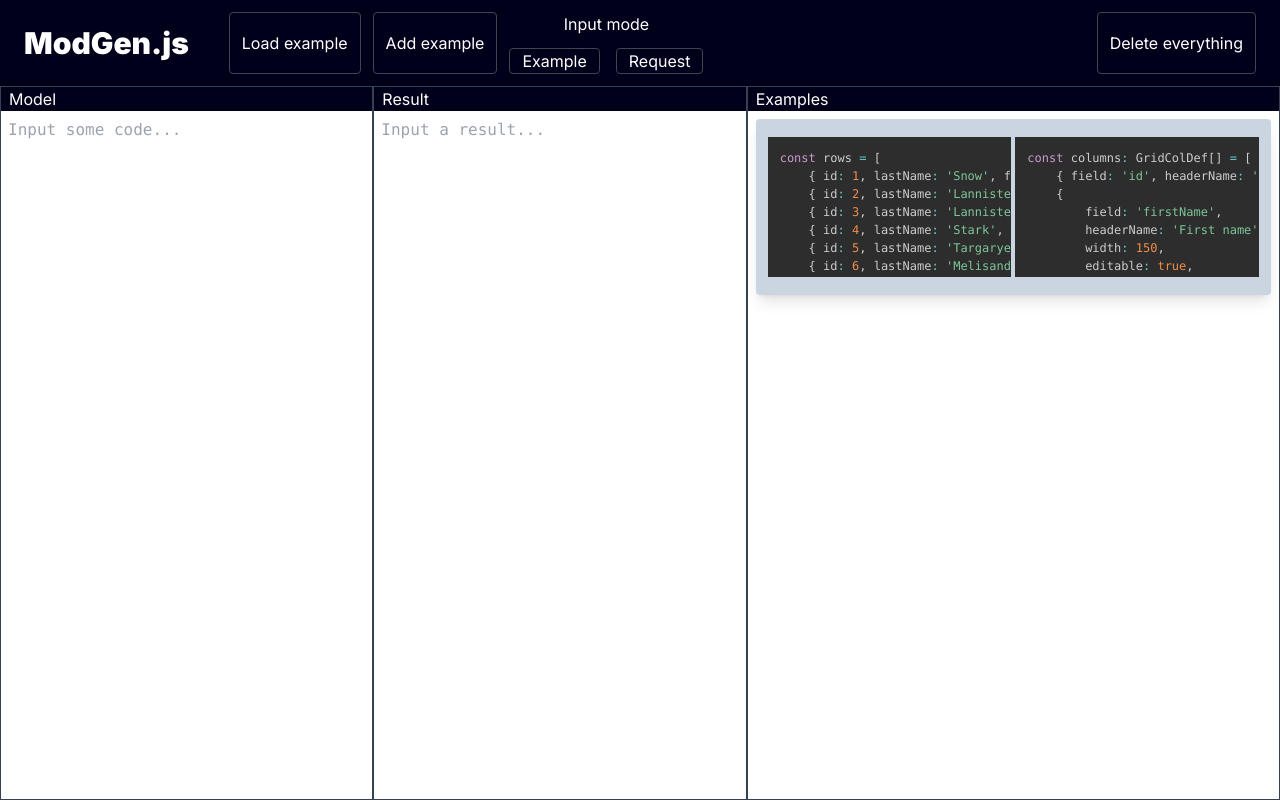
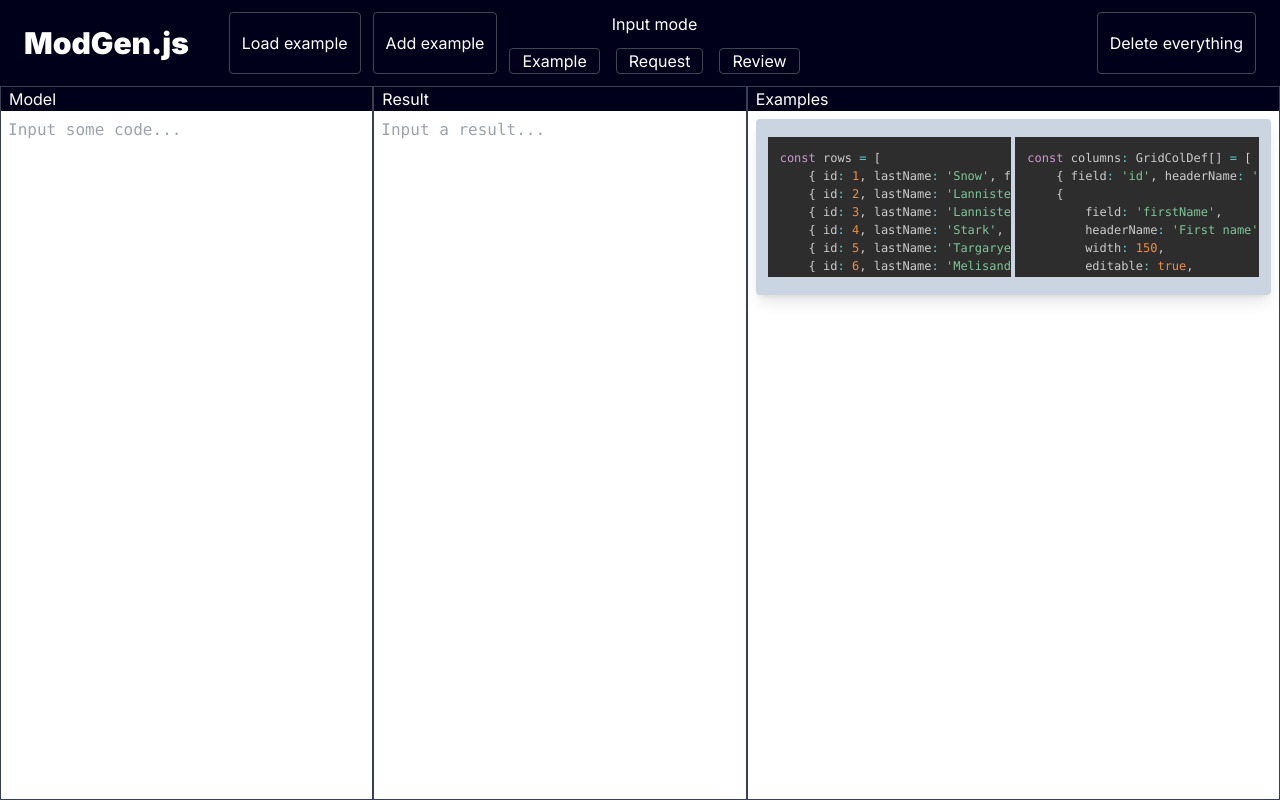
Before and after one commit to unosquare/modgen.js, a Next.js app: page / in a window 1280 px wide. Built offline with nearby package versions, Linux system fonts and the light colour scheme; no server answers.

Commit message:
Updated nexjs to v14, added code review feature (#20)
* Updated nexjs to v14, added code review feature

* console.log's  removed

---------

Co-authored-by: Byron <212220367@soy.utj.edu.mx>

```diff
--- a/package.json
+++ b/package.json
@@ -13,7 +13,7 @@
     "@types/react": "18.2.21",
     "@types/react-dom": "18.2.7",
     "autoprefixer": "10.4.15",
-    "next": "13.5.6",
+    "next": "^14.0.2",
     "openai": "^4.5.0",
     "postcss": "8.4.31",
     "prismjs": "^1.29.0",
@@ -28,7 +28,7 @@
   "devDependencies": {
     "@types/prismjs": "^1.26.1",
     "eslint": "^8.52.0",
-    "eslint-config-next": "^14.0.1",
+    "eslint-config-next": "^14.0.2",
     "eslint-config-unosquare": "^0.8.2",
     "eslint-plugin-prettier": "^5.0.1",
     "eslint-plugin-unused-imports": "^3.0.0",
--- a/src/app/components/Examples.tsx
+++ b/src/app/components/Examples.tsx
@@ -2,13 +2,15 @@
 import Shots from './Shots';
 
 // examples are built with one user input and result
-const Examples = () => {
+const Examples = ({ modeUp }: { modeUp: boolean }) => {
     const [examples] = userInputsArr((state) => [state.examples]);
 
+    const examplesClassName = modeUp ? 'opacity-50' : '';
+
     return (
-        <div className='flex flex-col h-full grow border border-gray-700'>
+        <div className={`flex flex-col h-full grow border border-gray-700`}>
             <h1 className='basis-[2%] ml-2'>Examples</h1>
-            <div className='basis-[98%] bg-white text-black overflow-y-auto grow'>
+            <div className={`basis-[98%] bg-white text-black overflow-y-auto grow ${examplesClassName}`}>
                 <Shots examples={examples} />
             </div>
         </div>
--- a/src/app/components/Inputs.tsx
+++ b/src/app/components/Inputs.tsx
@@ -6,9 +6,10 @@
 interface InputsType {
     data: string | undefined | null;
     isLoading: boolean;
+    modeUp: boolean;
 }
 
-const Inputs = ({ data, isLoading }: InputsType) => {
+const Inputs = ({ data, isLoading, modeUp }: InputsType) => {
     const [userInput, updateUserInput, userResults, updateUserResults] = userInputsArr((state) => [
         state.userInputs,
         state.updateUserInput,
@@ -23,8 +24,9 @@
                 data={data}
                 userResults={userResults}
                 updateUserResults={updateUserResults}
-                disabled={isLoading}
+                disabled={isLoading || modeUp}
                 isLoading={isLoading}
+                modeUp={modeUp}
             />
         </Container>
     );
--- a/src/app/components/Result.tsx
+++ b/src/app/components/Result.tsx
@@ -12,17 +12,20 @@
     updateUserResults: (input: string) => void;
     disabled: boolean;
     isLoading: boolean;
+    modeUp: boolean;
 }
 
 // results are GPT responses exemplified by the user
-export const Result = ({ data, userResults, updateUserResults, disabled, isLoading }: ResultTypes) => {
+export const Result = ({ data, userResults, updateUserResults, disabled, isLoading, modeUp }: ResultTypes) => {
     useEffect(() => {
         if (typeof data === 'string') {
             updateUserResults(data);
         }
     }, [data, updateUserResults]);
 
-    const textAreaClassName = isLoading ? 'animate-pulse' : '';
+    const textAreaClassName = isLoading ? 'animate-pulse ' : '';
+
+    const placeHolderText = modeUp ? 'Field deactivated, input code in model to review it' : 'Input a result...';
 
     return (
         <div className='flex flex-col w-[50%] h-full grow border border-gray-700'>
@@ -37,7 +40,7 @@
                     preClassName='!break-all'
                     textareaClassName='!break-all'
                     disabled={disabled}
-                    placeholder='Input a result...'
+                    placeholder={placeHolderText}
                 />
             </div>
         </div>
--- a/src/app/components/ToolBar.tsx
+++ b/src/app/components/ToolBar.tsx
@@ -1,14 +1,16 @@
 /* eslint-disable react-hooks/rules-of-hooks */
 /* eslint-disable @typescript-eslint/no-misused-promises */
-import React, { useState } from 'react';
+import React, { Dispatch, SetStateAction, useState } from 'react';
 import { ShotsTypes, userInputsArr } from '../../store/inputStore';
 
 interface toolBarInter {
     isLoading: boolean;
     send: (examples: ShotsTypes[], userInputs: string) => Promise<void>;
+    changeModeUp: Dispatch<SetStateAction<boolean>>;
+    modeUp: boolean;
 }
 
-export const ToolBar = ({ isLoading, send }: toolBarInter) => {
+export const ToolBar = ({ isLoading, send, changeModeUp, modeUp }: toolBarInter) => {
     const [
         updateUserInputArr,
         userInput,
@@ -33,9 +35,15 @@
 
     const buttonClassName = isLoading ? ' text-gray-400' : ' hover:bg-slate-600';
 
-    const disabledSendRequest = !(examples.length >= 1 && userInput !== '' && !isLoading);
+    const disabledSendRequest = !(
+        (examples.length >= 1 && userInput !== '' && !isLoading) ||
+        (modeUp && userInput !== '')
+    );
     const classNameForSend = disabledSendRequest ? ' text-gray-400' : ' hover:bg-yellow-800';
     const classNameForButton = isLoading ? ' text-gray-400' : ' hover:bg-red-900';
+
+    console.log('disabled:', disabledSendRequest);
+    console.log('modeUp:', modeUp);
 
     const clickedAdd = () => {
         if (userInput.trim() !== '' && userResults.trim() !== '') {
@@ -98,7 +106,10 @@
                         <button
                             className='px-3 rounded hover:bg-yellow-100 hover:text-black'
                             type='button'
-                            onClick={() => onModeClick(true)}
+                            onClick={() => {
+                                onModeClick(true);
+                                changeModeUp(false);
+                            }}
                             disabled={isLoading}
                         >
                             Example
@@ -106,10 +117,24 @@
                         <button
                             className='px-3 rounded hover:bg-blue-200 hover:text-black'
                             type='button'
-                            onClick={() => onModeClick(false)}
+                            onClick={() => {
+                                onModeClick(false);
+                                changeModeUp(false);
+                            }}
                             disabled={isLoading}
                         >
                             Request
+                        </button>
+                        <button
+                            className='px-3 rounded hover:bg-pink-200 hover:text-black'
+                            type='button'
+                            onClick={() => {
+                                onModeClick(false);
+                                changeModeUp(true);
+                            }}
+                            disabled={isLoading}
+                        >
+                            Review
                         </button>
                     </div>
                 </div>
--- a/src/app/page.tsx
+++ b/src/app/page.tsx
@@ -1,4 +1,5 @@
 'use client';
+import { useState } from 'react';
 import { useMutation } from 'react-query';
 import OpenAI from 'openai';
 import Examples from './components/Examples';
@@ -23,10 +24,12 @@
 }
 
 const Home = () => {
+    const [modeUp, changeModeUp] = useState(false);
+
     // react query request, error handlers and fetch trigger
     const { data, isError, isLoading, mutateAsync } = useMutation(
         ({ examples, lastPrompt }: { examples: ShotsTypes[]; lastPrompt: string }) =>
-            gptQuery(insertExamples(examples, lastPrompt)),
+            gptQuery(insertExamples(examples, lastPrompt, modeUp)),
     );
 
     // send request to gpt after button is pressed
@@ -46,13 +49,13 @@
         <div className='flex flex-col pt-3 h-screen'>
             <div className='mx-6 mb-3 flex flex-row basis-[2%]'>
                 <h1 className='text-3xl font-black place-self-center'>ModGen.js</h1>
-                <ToolBar isLoading={isLoading} send={send} />
+                <ToolBar isLoading={isLoading} send={send} changeModeUp={changeModeUp} modeUp={modeUp} />
             </div>
             <div className='flex flex-row text-base grow min-h-0 basis-[98%]'>
-                <Inputs data={data} isLoading={isLoading} />
+                <Inputs data={data} isLoading={isLoading} modeUp={modeUp} />
 
                 <Container className='w-5/12'>
-                    <Examples />
+                    <Examples modeUp={modeUp} />
                 </Container>
             </div>
         </div>
--- a/src/app/promptTemplates.ts
+++ b/src/app/promptTemplates.ts
@@ -1,7 +1,9 @@
 import { ShotsTypes } from '@/store/inputStore';
 import OpenAI from 'openai';
 
-const masterPrompt = (): string => `You are a code generation machine, and
+const masterPrompt = (mode: boolean): string => {
+    if (!mode) {
+        return `You are a code generation machine, and
         you do not return anything other than code. You must be as consistent as
         possible and follow the conventions used in the provided examples, pay close
         attention to the assistant responses examples and try to adapt your response
@@ -9,16 +11,28 @@
         If the provided last input does not contain code return an error message
         between double quotation marks. Do not include any extra code that is
         not asked for.`;
+    } else {
+        return `You are a helpful assistant which job is to review code.
+        Do not return text that is not in the form of a code comment.
+        I will give you some code and you will try and make corrections
+        in case of faulty, incomplete or wrong code, if possible optimize
+        it. For each correction you make you will explain the correction
+        and/or optimization in the form of a code comment. Pay close atention
+        to the data types and structures used and try to affect them as
+        little as possible.`;
+    }
+};
 
-export default function insertExamples(examples: ShotsTypes[], lastPrompt: string) {
-    const msjs: OpenAI.Chat.Completions.ChatCompletionMessageParam[] = [{ role: 'system', content: masterPrompt() }];
+export default function insertExamples(examples: ShotsTypes[], lastPrompt: string, mode: boolean) {
+    const msjs: OpenAI.Chat.Completions.ChatCompletionMessageParam[] = [
+        { role: 'system', content: masterPrompt(mode) },
+    ];
+    if (!mode) {
         for (let i = 0; i < examples.length; i++) {
             const element = examples[i];
             msjs.push({ role: 'user', content: element.input }, { role: 'assistant', content: element.result });
-        if (examples.length === i + 1) {
-            msjs.push({ role: 'user', content: lastPrompt });
-            break;
         }
     }
+    msjs.push({ role: 'user', content: lastPrompt });
     return msjs;
 }
```
Also changed, not shown: 1 other file (tests, documents, lock files or other folders). Lines whose indentation alone changed are shown as unchanged.
